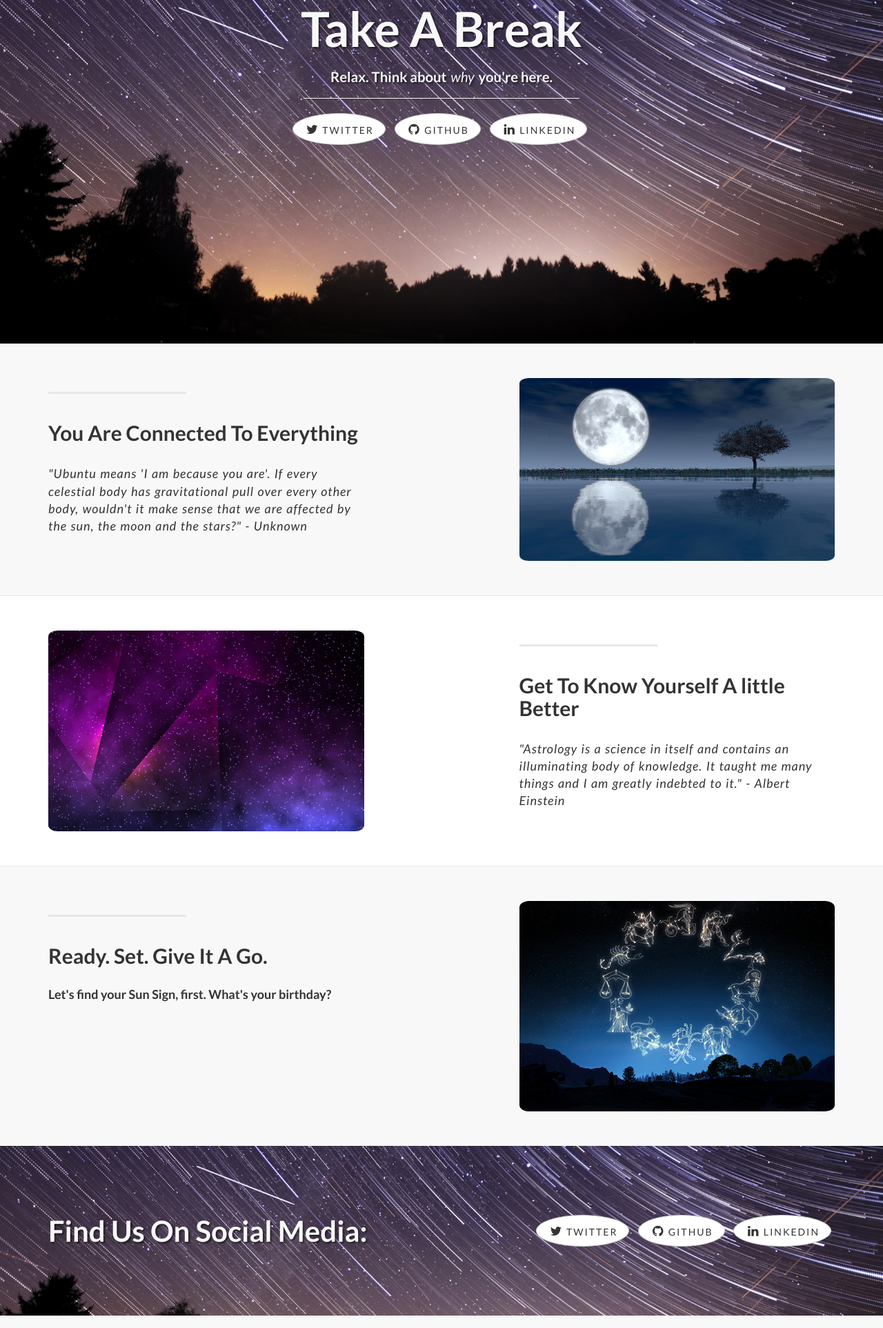
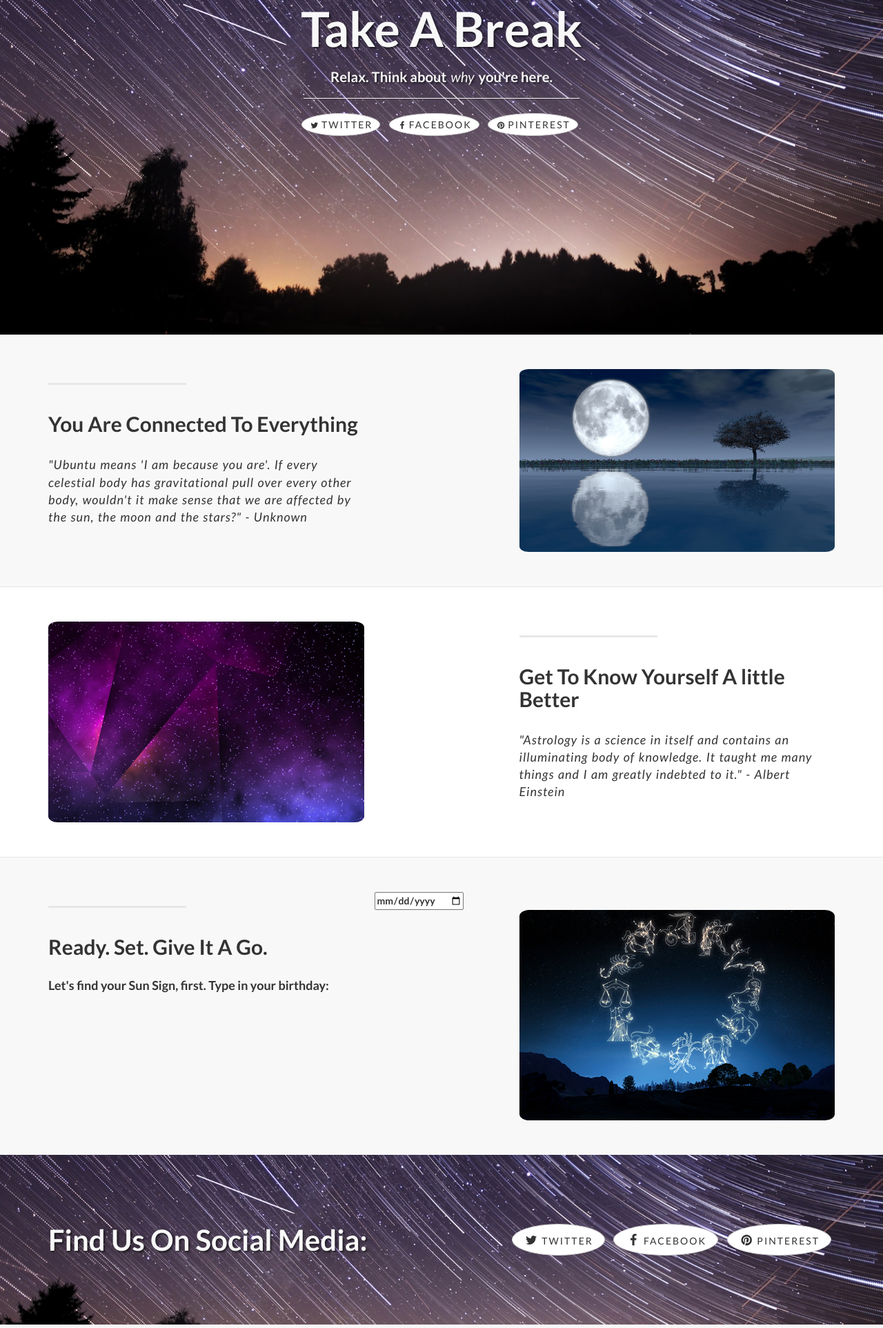
Before and after one commit to Martixana/Ubuntu-AstroGuide, a plain HTML site: page index.html in a window 1280 px wide. Shown: the part 275-2200 px from the top of the page at 69% size. Drawn offline with Linux system fonts and the light colour scheme.

Commit message:
First commit

```diff
--- a/css/main.css
+++ b/css/main.css
@@ -6,6 +6,9 @@
 .navbar-brand>span{
 	font-weight: bold;
 	font-size: 140%;
+}
+.navbar-right{
+	font-size: 120%;
 }
 .intro-message>h3{
 	font-size: 145%;
--- a/index.html
+++ b/index.html
@@ -79,13 +79,13 @@
                         <hr class="intro-divider">
                         <ul class="list-inline intro-social-buttons">
                             <li>
-                                <a href="https://twitter.com/SBootstrap" class="btn btn-default btn-lg"><i class="fa fa-twitter fa-fw"></i> <span class="network-name">Twitter</span></a>
+                                <a href="https://twitter.com/SBootstrap" class="btn btn-default btn-sm"><i class="fa fa-twitter fa-fw"></i> <span class="network-name">Twitter</span></a>
                             </li>
                             <li>
-                                <a href="https://github.com/IronSummitMedia/startbootstrap" class="btn btn-default btn-lg"><i class="fa fa-github fa-fw"></i> <span class="network-name">Github</span></a>
+                                <a href="https://github.com/IronSummitMedia/startbootstrap" class="btn btn-default btn-sm"><i class="fa fa-facebook fa-fw"></i> <span class="network-name">Facebook</span></a>
                             </li>
                             <li>
-                                <a href="#" class="btn btn-default btn-lg"><i class="fa fa-linkedin fa-fw"></i> <span class="network-name">Linkedin</span></a>
+                                <a href="#" class="btn btn-default btn-sm"><i class="fa fa-pinterest fa-fw"></i> <span class="network-name">Pinterest</span></a>
                             </li>
                         </ul>
                     </div>
@@ -153,8 +153,13 @@
                     <hr class="section-heading-spacer">
                     <div class="clearfix"></div>
                     <h2 class="section-heading">Ready. Set. Give It A Go.</h2>
-                    <h4>Let's find your Sun Sign, first. What's your birthday?</h4>
+                <form>
+                    <h4>Let's find your Sun Sign, first. Type in your birthday:</h4>
                 </div>
+                <div>
+                <input type=date step=7 min=1920-01-01>
+                </div>
+                </form>
                 <div class="col-lg-5 col-lg-offset-2 col-sm-6">
                     <img class="img-responsive" src="img/astrology.jpg" alt="Geometric Constellations in the sky">
                 </div>
@@ -181,10 +186,10 @@
                             <a href="https://twitter.com/SBootstrap" class="btn btn-default btn-lg"><i class="fa fa-twitter fa-fw"></i> <span class="network-name">Twitter</span></a>
                         </li>
                         <li>
-                            <a href="https://github.com/IronSummitMedia/startbootstrap" class="btn btn-default btn-lg"><i class="fa fa-github fa-fw"></i> <span class="network-name">Github</span></a>
+                            <a href="https://github.com/IronSummitMedia/startbootstrap" class="btn btn-default btn-lg"><i class="fa fa-facebook fa-fw"></i> <span class="network-name">Facebook</span></a>
                         </li>
                         <li>
-                            <a href="#" class="btn btn-default btn-lg"><i class="fa fa-linkedin fa-fw"></i> <span class="network-name">Linkedin</span></a>
+                            <a href="#" class="btn btn-default btn-lg"><i class="fa fa-pinterest fa-fw"></i> <span class="network-name">Pinterest</span></a>
                         </li>
                     </ul>
                 </div>
```
Also changed, not shown: 1 other file.
